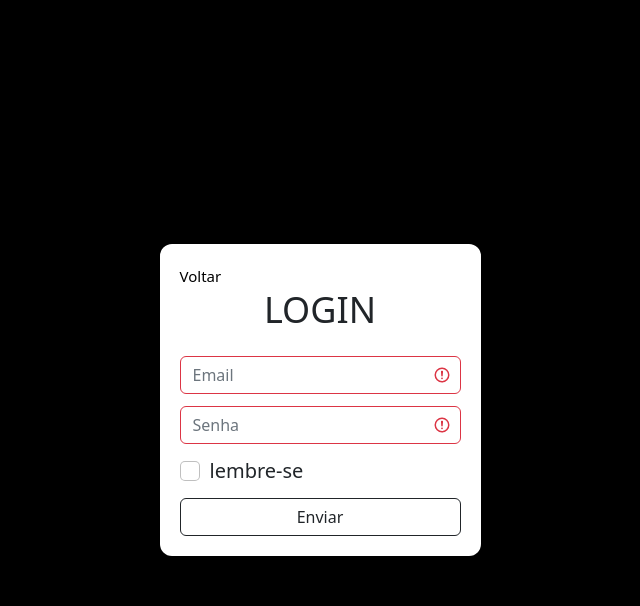
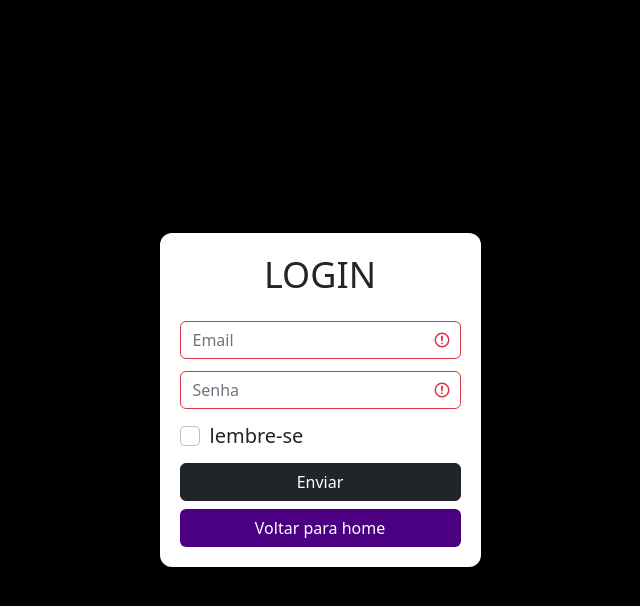
Before and after one commit to gabrielgt5/SC---Cadastro, a PHP site: page /app/views/login.php in a window 1280 px wide. Shown: the top 606 px of the page, without its empty margins (320-960 px from the left). Run offline with PHP 8.4, Linux system fonts and the light colour scheme.

Commit message:
Update login.php

```diff
--- a/app/views/login.php
+++ b/app/views/login.php
@@ -53,11 +53,23 @@ a {
     font-size: 15px;
 }
 
+.home{
+  background-color: indigo;
+  color: white;
+}
+
+.home:hover{
+  background-color: rgb(108, 3, 183);
+  color: white;
+}
+
+
+
     </style>
 </head>
 <body>
     <div class="login">
-        <a href="home.php" id="back">Voltar</a>
+
         <h1 class="text-center">LOGIN</h1>
 
         <form class="needs-validation" action="../controllers/testLogin.php" method="POST">
@@ -71,7 +83,8 @@ a {
                 <input class="form-check-input" type="checkbox" id="checkbox">
                 <label class="form-check-label" for="check">lembre-se</label>
             </div>
-            <input class="btn btn-outline-dark w-100" type="submit" name="submit" value="Enviar">
+            <input class="btn btn-dark w-100 mb-2" type="submit" name="submit" value="Enviar">
+            <a href="home.php" class="btn home w-100" id="back">Voltar para home</a>
         </form>
 
     </div>
```
